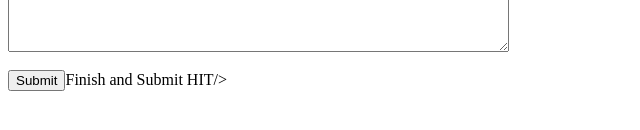
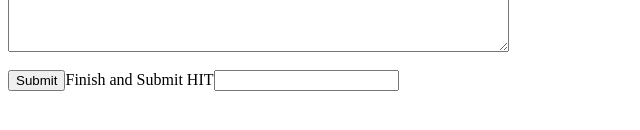
Before and after one commit to Sai-V/Sample1, a plain HTML site: page index.html in a window 1280 px wide. Shown: the part 210-340 px from the top of the page, without its empty margins (0-640 px from the left). Drawn offline with Linux system fonts and the light colour scheme.

Commit message:
Update index.html

```diff
--- a/index.html
+++ b/index.html
@@ -6,5 +6,5 @@
     <input type="hidden" name="assignmentId" value="{{assignmentId}}" />
     <textarea name="feedback" rows=10 cols=60 placeholder="Enter any feedback you have about the task here"></textarea>
     <br /><br />
-    <input type="submit" value="Submit">Finish and Submit HIT/>
+    <input type="submit" value="Submit">Finish and Submit HIT<input/>
 </form>
```
